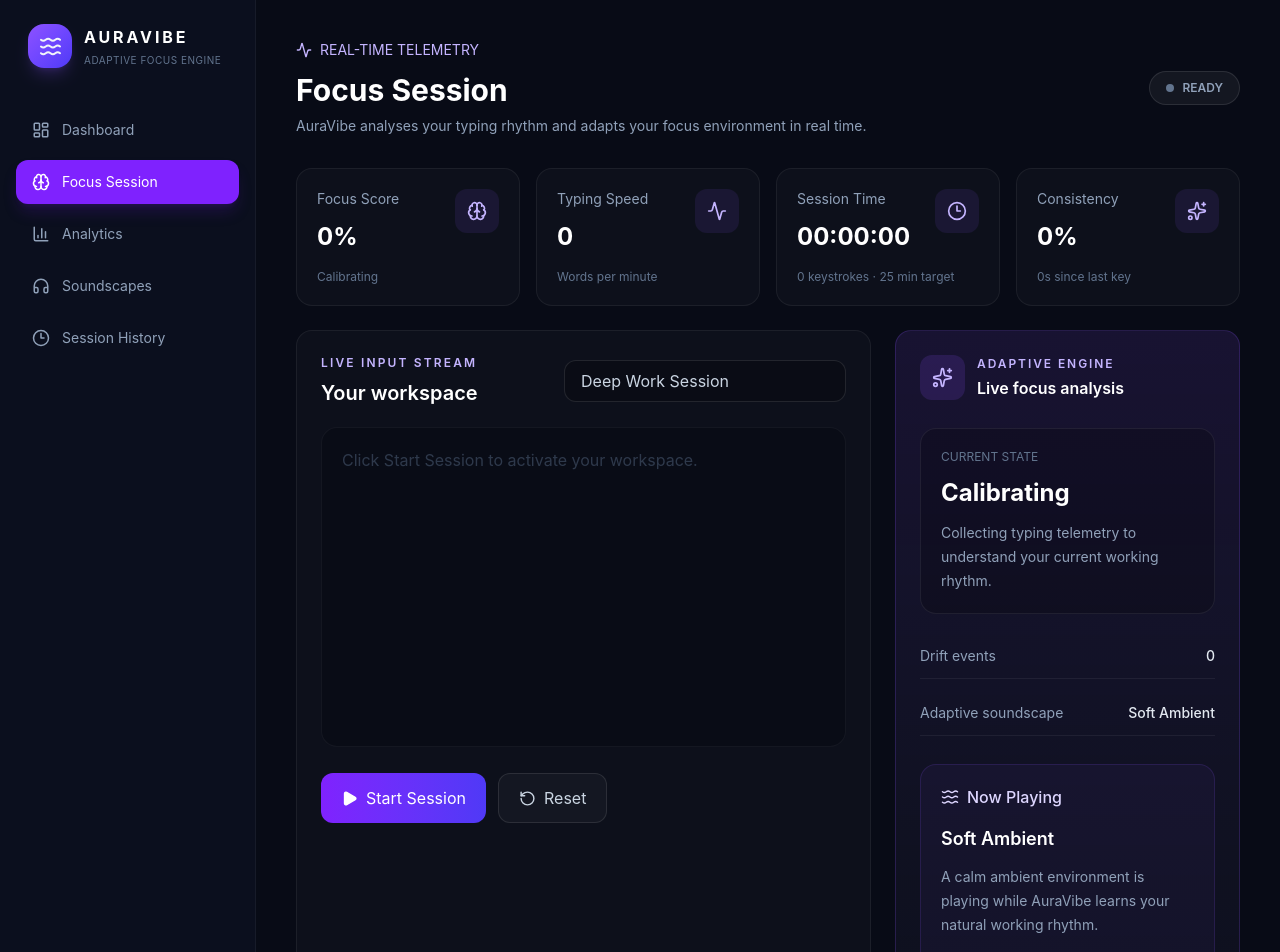
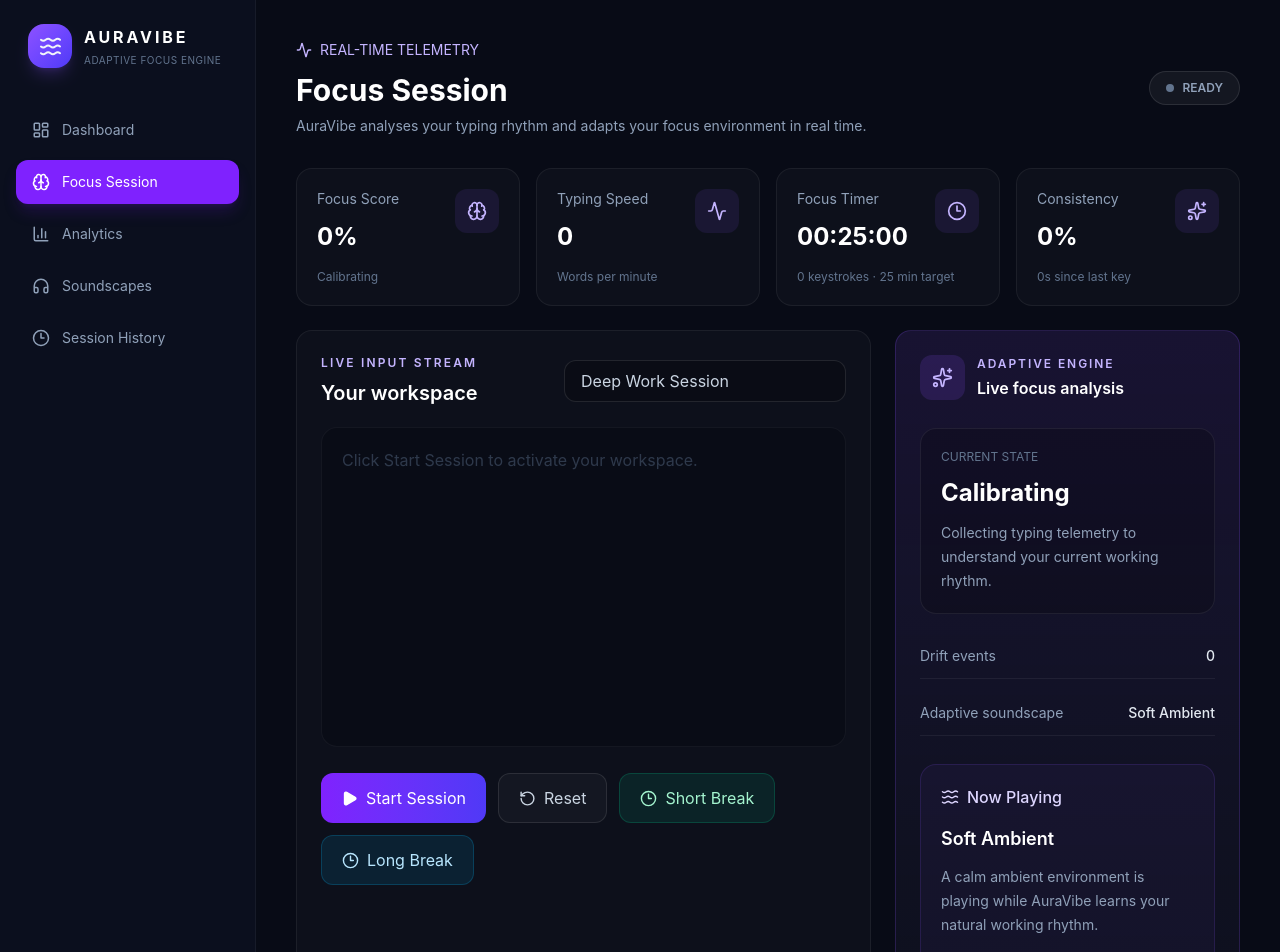
Before and after one commit to joyandrea00/AuraVibe, a React (Vite) app: page /AuraVibe/focus in a window 1280 px wide. Shown: the top 952 px of the page. Built offline with nearby package versions, Linux system fonts and the light colour scheme.

Commit message:
Update FocusSession.tsx

```diff
--- a/src/pages/FocusSession.tsx
+++ b/src/pages/FocusSession.tsx
@@ -14,22 +14,18 @@ import {
 } from "lucide-react";
 
 import { useTelemetry } from "../hooks/useTelemetry";
-
 import {
   calculateFocusScore,
   determineFocusState,
   type FocusState,
 } from "../utils/focusCalculator";
-
 import { getAdaptiveSoundscape } from "../utils/soundEngine";
 import { audioEngine } from "../services/audioEngine";
 import { useAppContext } from "../context/AppContext";
-
 import type {
   FocusSessionData,
   FocusState as StoredFocusState,
 } from "../types/session";
-
 import { saveSession } from "../services/sessionStorage";
 
 type AppPreferences = {
@@ -39,6 +35,9 @@ type AppPreferences = {
   soundEnabled: boolean;
   notificationsEnabled: boolean;
 };
+
+type TimerMode = "FOCUS" | "SHORT_BREAK" | "LONG_BREAK";
+type SessionStatus = "READY" | "RUNNING" | "PAUSED" | "ENDED";
 
 const DEFAULT_PREFERENCES: AppPreferences = {
   focusDuration: 25,
@@ -51,7 +50,6 @@ const DEFAULT_PREFERENCES: AppPreferences = {
 function readPreferences(): AppPreferences {
   try {
     const saved = localStorage.getItem("auravibe-settings");
-
     if (!saved) return DEFAULT_PREFERENCES;
 
     const parsed = JSON.parse(saved);
@@ -75,6 +73,10 @@ function readPreferences(): AppPreferences {
         typeof parsed.soundEnabled === "boolean"
           ? parsed.soundEnabled
           : DEFAULT_PREFERENCES.soundEnabled,
+      notificationsEnabled:
+        typeof parsed.notificationsEnabled === "boolean"
+          ? parsed.notificationsEnabled
+          : DEFAULT_PREFERENCES.notificationsEnabled,
     };
   } catch {
     return DEFAULT_PREFERENCES;
@@ -88,29 +90,23 @@ function FocusSession() {
     setSelectedSoundscape,
   } = useAppContext();
 
-  const [sessionStatus, setSessionStatus] = useState<
-    "READY" | "RUNNING" | "PAUSED" | "ENDED"
-  >("READY");
-
+  const [sessionStatus, setSessionStatus] =
+    useState<SessionStatus>("READY");
+  const [timerMode, setTimerMode] = useState<TimerMode>("FOCUS");
   const [sessionTitle, setSessionTitle] =
     useState("Deep Work Session");
-
   const [elapsedSeconds, setElapsedSeconds] = useState(0);
+  const [breakSecondsRemaining, setBreakSecondsRemaining] = useState(0);
   const [text, setText] = useState("");
   const [driftEvents, setDriftEvents] = useState(0);
-
   const [preferences, setPreferences] =
     useState<AppPreferences>(readPreferences);
 
   const driftDetectedRef = useRef(false);
   const sessionStartedAtRef = useRef<Date | null>(null);
-
   const wpmSamplesRef = useRef<number[]>([]);
   const consistencySamplesRef = useRef<number[]>([]);
-
-  const focusStateCountsRef = useRef<
-    Record<StoredFocusState, number>
-  >({
+  const focusStateCountsRef = useRef<Record<StoredFocusState, number>>({
     CALIBRATING: 0,
     FOCUSED: 0,
     DEEP_FOCUS: 0,
@@ -118,24 +114,34 @@ function FocusSession() {
     ATTENTION_DRIFT: 0,
     IDLE: 0,
   });
-
   const lastTrackedSecondRef = useRef(-1);
 
   const isRunning = sessionStatus === "RUNNING";
+  const isFocusMode = timerMode === "FOCUS";
+  const focusDurationSeconds = preferences.focusDuration * 60;
 
-  const focusDurationSeconds =
-    preferences.focusDuration * 60;
+  const breakDurationSeconds =
+    (timerMode === "SHORT_BREAK"
+      ? preferences.shortBreak
+      : preferences.longBreak) * 60;
 
   const isFocusComplete =
-    elapsedSeconds >= focusDurationSeconds;
+    isFocusMode && elapsedSeconds >= focusDurationSeconds;
+
+  const isBreakComplete =
+    !isFocusMode && breakSecondsRemaining <= 0;
+
+  const isTimerComplete = isFocusMode
+    ? isFocusComplete
+    : isBreakComplete;
 
   const {
     telemetry,
     registerKeystroke,
     resetTelemetry,
-  } = useTelemetry(isRunning);
+  } = useTelemetry(isRunning && isFocusMode);
 
-  /* SYNCHRONIZE PREFERENCES FROM SETTINGS */
+  /* Synchronize preferences from Settings */
   useEffect(() => {
     const syncPreferences = () => {
       setPreferences(readPreferences());
@@ -165,34 +171,41 @@ function FocusSession() {
     };
   }, []);
 
-  /* SESSION TIMER */
+  /* Focus and break countdowns */
   useEffect(() => {
-    if (!isRunning || isFocusComplete) return;
+    if (!isRunning || isTimerComplete) return;
 
     const timer = window.setInterval(() => {
+      if (isFocusMode) {
         setElapsedSeconds((seconds) =>
           Math.min(seconds + 1, focusDurationSeconds)
         );
+      } else {
+        setBreakSecondsRemaining((seconds) =>
+          Math.max(seconds - 1, 0)
+        );
+      }
     }, 1000);
 
     return () => window.clearInterval(timer);
   }, [
     isRunning,
-    isFocusComplete,
+    isFocusMode,
+    isTimerComplete,
     focusDurationSeconds,
   ]);
 
-  /* PAUSE WHEN FOCUS DURATION IS REACHED */
+  /* Pause automatically when a timer completes */
   useEffect(() => {
-    if (isRunning && isFocusComplete) {
+    if (isRunning && isTimerComplete) {
       audioEngine.stop();
       setSessionStatus("PAUSED");
     }
-  }, [isRunning, isFocusComplete]);
+  }, [isRunning, isTimerComplete]);
 
-  /* LIVE FOCUS SCORE */
+  /* Live focus score */
   const focusScore = useMemo(() => {
-    if (sessionStatus === "READY") return 0;
+    if (sessionStatus === "READY" || !isFocusMode) return 0;
 
     return calculateFocusScore({
       wpm: telemetry.wpm,
@@ -204,13 +217,15 @@ function FocusSession() {
     telemetry.consistency,
     telemetry.pauseDuration,
     sessionStatus,
+    isFocusMode,
   ]);
 
-  /* LIVE FOCUS STATE */
+  /* Live focus state */
   const focusState: FocusState = useMemo(() => {
     if (
       sessionStatus === "READY" ||
-      sessionStatus === "ENDED"
+      sessionStatus === "ENDED" ||
+      !isFocusMode
     ) {
       return "CALIBRATING";
     }
@@ -223,9 +238,10 @@ function FocusSession() {
     focusScore,
     telemetry.pauseDuration,
     sessionStatus,
+    isFocusMode,
   ]);
 
-  /* ADAPTIVE SOUND RECOMMENDATION */
+  /* Adaptive sound recommendation */
   const adaptiveSound = useMemo(
     () =>
       getAdaptiveSoundscape(
@@ -233,30 +249,31 @@ function FocusSession() {
         telemetry.wpm,
         telemetry.consistency
       ),
-    [
-      focusState,
-      telemetry.wpm,
-      telemetry.consistency,
-    ]
+    [focusState, telemetry.wpm, telemetry.consistency]
   );
 
-  /* UPDATE SELECTED SOUNDSCAPE */
+  /* Update selected soundscape while focusing */
   useEffect(() => {
-    if (!isRunning) return;
+    if (!isRunning || !isFocusMode) return;
 
     if (selectedSoundscape !== adaptiveSound.name) {
       setSelectedSoundscape(adaptiveSound.name);
     }
   }, [
     isRunning,
+    isFocusMode,
     adaptiveSound.name,
     selectedSoundscape,
     setSelectedSoundscape,
   ]);
 
-  /* REAL AUDIO PLAYBACK, RESPECTING SETTINGS */
+  /* Audio playback, respecting Settings */
   useEffect(() => {
-    if (!isRunning || !preferences.soundEnabled) {
+    if (
+      !isRunning ||
+      !isFocusMode ||
+      !preferences.soundEnabled
+    ) {
       audioEngine.stop();
       return;
     }
@@ -271,39 +288,44 @@ function FocusSession() {
     };
   }, [
     isRunning,
+    isFocusMode,
     preferences.soundEnabled,
     adaptiveSound.name,
     adaptiveSound.intensity,
   ]);
 
-  /* COLLECT REAL-TIME ANALYTICS */
+  /* Collect focus analytics only during focus sessions */
   useEffect(() => {
-    if (!isRunning || elapsedSeconds === 0) return;
-
-    if (lastTrackedSecondRef.current === elapsedSeconds) {
+    if (
+      !isRunning ||
+      !isFocusMode ||
+      elapsedSeconds === 0 ||
+      lastTrackedSecondRef.current === elapsedSeconds
+    ) {
       return;
     }
 
     lastTrackedSecondRef.current = elapsedSeconds;
+    wpmSamplesRef.current.push(telemetry.wpm);
+    consistencySamplesRef.current.push(telemetry.consistency);
 
-    wpmSamplesRef.current.push(telemetry.wpm);
-
-    consistencySamplesRef.current.push(
-      telemetry.consistency
-    );
-
-    const currentState = focusState as StoredFocusState;
-    focusStateCountsRef.current[currentState] += 1;
+    focusStateCountsRef.current[focusState as StoredFocusState] += 1;
   }, [
     isRunning,
+    isFocusMode,
     elapsedSeconds,
     telemetry.wpm,
     telemetry.consistency,
     focusState,
   ]);
 
-  /* DETECT ATTENTION DRIFT */
+  /* Detect attention drift during focus */
   useEffect(() => {
+    if (!isFocusMode) {
+      driftDetectedRef.current = false;
+      return;
+    }
+
     const isDrifting =
       focusState === "ATTENTION_DRIFT" ||
       focusState === "IDLE";
@@ -316,13 +338,14 @@ function FocusSession() {
     if (!isDrifting) {
       driftDetectedRef.current = false;
     }
-  }, [focusState]);
+  }, [focusState, isFocusMode]);
 
-  /* START / RESUME */
+  /* Start or resume a focus session */
   const startSession = () => {
     if (sessionStatus === "PAUSED") {
-      if (isFocusComplete) {
+      if (isTimerComplete) {
         setSessionStatus("ENDED");
+        audioEngine.stop();
         return;
       }
 
@@ -334,9 +357,12 @@ function FocusSession() {
       sessionStatus === "READY" ||
       sessionStatus === "ENDED"
     ) {
+      audioEngine.stop();
       resetTelemetry();
 
+      setTimerMode("FOCUS");
       setElapsedSeconds(0);
+      setBreakSecondsRemaining(0);
       setText("");
       setDriftEvents(0);
 
@@ -356,20 +382,42 @@ function FocusSession() {
       };
 
       lastTrackedSecondRef.current = -1;
-
       setSessionStatus("RUNNING");
     }
   };
 
-  /* PAUSE */
+  /* Start a short or long break */
+  const startBreak = (mode: "SHORT_BREAK" | "LONG_BREAK") => {
+    audioEngine.stop();
+
+    const duration =
+      mode === "SHORT_BREAK"
+        ? preferences.shortBreak
+        : preferences.longBreak;
+
+    setTimerMode(mode);
+    setBreakSecondsRemaining(duration * 60);
+    setSessionStatus("RUNNING");
+  };
+
+  /* Pause */
   const pauseSession = () => {
     if (sessionStatus === "RUNNING") {
       setSessionStatus("PAUSED");
+      audioEngine.stop();
     }
   };
 
-  /* END AND SAVE */
+  /* End and save focus session; breaks are never saved as focus */
   const endSession = () => {
+    if (!isFocusMode) {
+      audioEngine.stop();
+      setSessionStatus("ENDED");
+      setTimerMode("FOCUS");
+      setBreakSecondsRemaining(0);
+      return;
+    }
+
     if (elapsedSeconds === 0) {
       audioEngine.stop();
       setSessionStatus("ENDED");
@@ -377,7 +425,6 @@ function FocusSession() {
     }
 
     const endTime = new Date();
-
     const startTime =
       sessionStartedAtRef.current ?? endTime;
 
@@ -401,9 +448,7 @@ function FocusSession() {
           )
         : telemetry.consistency;
 
-    const distribution = {
-      ...focusStateCountsRef.current,
-    };
+    const distribution = { ...focusStateCountsRef.current };
 
     const dominantFocusState = (
       Object.entries(distribution) as [
@@ -413,16 +458,12 @@ function FocusSession() {
     ).reduce(
       (dominant, current) =>
         current[1] > dominant[1] ? current : dominant,
-      ["CALIBRATING", -1] as [
-        StoredFocusState,
-        number
-      ]
+      ["CALIBRATING", -1] as [StoredFocusState, number]
     )[0];
 
     const storedSession: FocusSessionData = {
       id: crypto.randomUUID(),
-      title:
-        sessionTitle.trim() || "Untitled Focus Session",
+      title: sessionTitle.trim() || "Untitled Focus Session",
       date: endTime.toISOString(),
       startTime: startTime.toISOString(),
       endTime: endTime.toISOString(),
@@ -445,12 +486,14 @@ function FocusSession() {
     setSessionStatus("ENDED");
   };
 
-  /* RESET */
+  /* Reset current timer */
   const resetSession = () => {
     audioEngine.stop();
     resetTelemetry();
 
+    setTimerMode("FOCUS");
     setElapsedSeconds(0);
+    setBreakSecondsRemaining(0);
     setText("");
     setDriftEvents(0);
 
@@ -470,15 +513,15 @@ function FocusSession() {
     };
 
     lastTrackedSecondRef.current = -1;
-
     setSessionStatus("READY");
   };
 
-  /* FORMAT TIME */
+  /* Format time */
   const formatTime = (totalSeconds: number) => {
-    const hours = Math.floor(totalSeconds / 3600);
-    const minutes = Math.floor((totalSeconds % 3600) / 60);
-    const seconds = totalSeconds % 60;
+    const safeSeconds = Math.max(0, totalSeconds);
+    const hours = Math.floor(safeSeconds / 3600);
+    const minutes = Math.floor((safeSeconds % 3600) / 60);
+    const seconds = safeSeconds % 60;
 
     return [
       hours.toString().padStart(2, "0"),
@@ -486,6 +529,10 @@ function FocusSession() {
       seconds.toString().padStart(2, "0"),
     ].join(":");
   };
+
+  const displayedTime = isFocusMode
+    ? formatTime(Math.max(0, focusDurationSeconds - elapsedSeconds))
+    : formatTime(breakSecondsRemaining);
 
   const stateLabel = focusState
     .replace(/_/g, " ")
@@ -526,7 +573,9 @@ function FocusSession() {
                 : "bg-slate-500"
             }`}
           />
-          {sessionStatus}
+          {timerMode === "FOCUS"
+            ? sessionStatus
+            : `${timerMode.replace("_", " ")} · ${sessionStatus}`}
         </div>
       </div>
 
@@ -548,9 +597,17 @@ function FocusSession() {
 
         <LiveMetric
           icon={<Clock3 size={20} />}
-          label="Session Time"
-          value={formatTime(elapsedSeconds)}
-          detail={`${telemetry.keyCount} keystrokes · ${preferences.focusDuration} min target`}
+          label={isFocusMode ? "Focus Timer" : "Break Timer"}
+          value={displayedTime}
+          detail={
+            isFocusMode
+              ? `${telemetry.keyCount} keystrokes · ${preferences.focusDuration} min target`
+              : `${timerMode === "SHORT_BREAK" ? "Short" : "Long"} break · ${
+                  timerMode === "SHORT_BREAK"
+                    ? preferences.shortBreak
+                    : preferences.longBreak
+                } min`
+          }
         />
 
         <LiveMetric
@@ -572,20 +629,23 @@ function FocusSession() {
               </p>
 
               <h2 className="mt-2 text-xl font-semibold text-white">
-                Your workspace
+                {isFocusMode
+                  ? "Your workspace"
+                  : timerMode === "SHORT_BREAK"
+                    ? "Short break"
+                    : "Long break"}
               </h2>
             </div>
 
             <input
               value={sessionTitle}
-              onChange={(event) =>
-                setSessionTitle(event.target.value)
-              }
+              onChange={(event) => setSessionTitle(event.target.value)}
               disabled={sessionStatus === "RUNNING"}
               className="rounded-xl border border-white/10 bg-black/20 px-4 py-2 text-sm text-slate-300 outline-none focus:border-violet-500 disabled:opacity-60"
             />
           </div>
 
+          {isFocusMode ? (
             <textarea
               value={text}
               onChange={(event) => {
@@ -600,10 +660,28 @@ function FocusSession() {
               }
               className="mt-5 h-80 w-full resize-none rounded-2xl border border-white/[0.08] bg-[#070a14] p-5 text-sm leading-7 text-slate-200 outline-none transition placeholder:text-slate-600 focus:border-violet-500/60 disabled:cursor-not-allowed disabled:opacity-60"
             />
+          ) : (
+            <div className="mt-5 flex h-80 flex-col items-center justify-center rounded-2xl border border-white/[0.08] bg-[#070a14] p-8 text-center">
+              <Clock3 size={42} className="text-emerald-300" />
+              <h3 className="mt-5 text-2xl font-semibold text-white">
+                Take a breath
+              </h3>
+              <p className="mt-3 max-w-sm text-sm leading-6 text-slate-400">
+                Step away from your workspace, stretch, and rest your eyes.
+                Your break timer will continue running.
+              </p>
+              <p className="mt-5 text-xs text-slate-500">
+                Focus session data is not recorded during breaks.
+              </p>
+            </div>
+          )}
 
           {/* BUTTONS */}
           <div className="mt-5 flex flex-wrap gap-3">
-            {!isRunning && sessionStatus !== "PAUSED" && (
+            {!isRunning &&
+              (sessionStatus === "READY" ||
+                sessionStatus === "ENDED") &&
+              isFocusMode && (
                 <button
                   onClick={startSession}
                   className="flex items-center gap-2 rounded-xl bg-gradient-to-r from-violet-600 to-indigo-600 px-5 py-3 text-sm font-semibold text-white transition hover:opacity-90"
@@ -615,23 +693,42 @@ function FocusSession() {
                 </button>
               )}
 
-            {sessionStatus === "PAUSED" && !isFocusComplete && (
+            {sessionStatus === "PAUSED" && !isTimerComplete && (
               <button
-                onClick={startSession}
+                onClick={() => setSessionStatus("RUNNING")}
                 className="flex items-center gap-2 rounded-xl bg-gradient-to-r from-violet-600 to-indigo-600 px-5 py-3 text-sm font-semibold text-white"
               >
                 <Play size={17} fill="currentColor" />
-                Resume Session
+                Resume {isFocusMode ? "Session" : "Break"}
               </button>
             )}
 
-            {sessionStatus === "PAUSED" && isFocusComplete && (
+            {sessionStatus === "PAUSED" &&
+              isTimerComplete &&
+              isFocusMode && (
                 <button
                   onClick={endSession}
                   className="flex items-center gap-2 rounded-xl bg-gradient-to-r from-violet-600 to-indigo-600 px-5 py-3 text-sm font-semibold text-white"
                 >
                   <Square size={16} fill="currentColor" />
-                Complete & Save
+                  Complete &amp; Save
+                </button>
+              )}
+
+            {sessionStatus === "PAUSED" &&
+              isTimerComplete &&
+              !isFocusMode && (
+                <button
+                  onClick={() => {
+                    setTimerMode("FOCUS");
+                    setBreakSecondsRemaining(0);
+                    setElapsedSeconds(0);
+                    setSessionStatus("READY");
+                  }}
+                  className="flex items-center gap-2 rounded-xl bg-gradient-to-r from-violet-600 to-indigo-600 px-5 py-3 text-sm font-semibold text-white"
+                >
+                  <Play size={17} fill="currentColor" />
+                  Return to Focus
                 </button>
               )}
 
@@ -645,14 +742,32 @@ function FocusSession() {
               </button>
             )}
 
-            {(isRunning || sessionStatus === "PAUSED") &&
+            {isFocusMode &&
+              (isRunning || sessionStatus === "PAUSED") &&
               !isFocusComplete && (
                 <button
                   onClick={endSession}
                   className="flex items-center gap-2 rounded-xl border border-rose-400/20 bg-rose-400/10 px-5 py-3 text-sm font-semibold text-rose-200"
                 >
                   <Square size={16} fill="currentColor" />
-                  End & Save
+                  End &amp; Save
+                </button>
+              )}
+
+            {!isFocusMode &&
+              (isRunning || sessionStatus === "PAUSED") && (
+                <button
+                  onClick={() => {
+                    audioEngine.stop();
+                    setTimerMode("FOCUS");
+                    setBreakSecondsRemaining(0);
+                    setElapsedSeconds(0);
+                    setSessionStatus("READY");
+                  }}
+                  className="flex items-center gap-2 rounded-xl border border-white/10 bg-white/[0.03] px-5 py-3 text-sm font-semibold text-slate-300"
+                >
+                  <Square size={16} />
+                  End Break
                 </button>
               )}
 
@@ -663,6 +778,26 @@ function FocusSession() {
               <RotateCcw size={17} />
               Reset
             </button>
+
+            {!isRunning && (
+              <>
+                <button
+                  onClick={() => startBreak("SHORT_BREAK")}
+                  className="flex items-center gap-2 rounded-xl border border-emerald-400/20 bg-emerald-400/10 px-5 py-3 text-sm font-semibold text-emerald-200"
+                >
+                  <Clock3 size={17} />
+                  Short Break
+                </button>
+
+                <button
+                  onClick={() => startBreak("LONG_BREAK")}
+                  className="flex items-center gap-2 rounded-xl border border-sky-400/20 bg-sky-400/10 px-5 py-3 text-sm font-semibold text-sky-200"
+                >
+                  <Clock3 size={17} />
+                  Long Break
+                </button>
+              </>
+            )}
           </div>
         </div>
 
@@ -677,7 +812,6 @@ function FocusSession() {
               <p className="text-xs font-semibold tracking-[0.16em] text-violet-300">
                 ADAPTIVE ENGINE
               </p>
-
               <h2 className="mt-1 font-semibold text-white">
                 Live focus analysis
               </h2>
@@ -686,13 +820,13 @@ function FocusSession() {
 
           <div className="mt-7 rounded-2xl border border-white/[0.07] bg-black/20 p-5">
             <p className="text-xs text-slate-500">CURRENT STATE</p>
-
             <h3 className="mt-3 text-2xl font-bold text-white">
-              {stateLabel}
+              {isFocusMode ? stateLabel : "On Break"}
             </h3>
-
             <p className="mt-3 text-sm leading-6 text-slate-400">
-              {getFocusMessage(focusState)}
+              {isFocusMode
+                ? getFocusMessage(focusState)
+                : "Your break is in progress. Relax before returning to your next focus session."}
             </p>
           </div>
 
@@ -701,7 +835,6 @@ function FocusSession() {
               label="Drift events"
               value={driftEvents.toString()}
             />
-
             <InfoRow
               label="Adaptive soundscape"
               value={adaptiveSound.name}
@@ -727,7 +860,6 @@ function FocusSession() {
                 <span className="text-slate-500">
                   Adaptive intensity
                 </span>
-
                 <span className="font-semibold text-violet-200">
                   {Math.round(adaptiveSound.intensity * 100)}%
                 </span>
@@ -744,11 +876,11 @@ function FocusSession() {
             </div>
 
             <p className="mt-5 text-xs leading-5 text-slate-500">
-              {preferences.soundEnabled
-                ? isRunning
+              {!preferences.soundEnabled
+                ? "Sound is disabled in Settings."
+                : isRunning && isFocusMode
                   ? "Adaptive audio is enabled and responds to your live focus state."
-                  : "Audio will play when you start a focus session."
-                : "Sound is disabled in Settings."}
+                  : "Adaptive audio plays during active focus sessions."}
             </p>
           </div>
         </div>
@@ -773,17 +905,14 @@ function LiveMetric({
       <div className="flex items-start justify-between">
         <div>
           <p className="text-sm text-slate-400">{label}</p>
-
           <p className="mt-3 text-2xl font-bold text-white">
             {value}
           </p>
         </div>
-
         <div className="rounded-xl bg-violet-500/10 p-3 text-violet-300">
           {icon}
         </div>
       </div>
-
       <p className="mt-4 text-xs text-slate-500">{detail}</p>
     </div>
   );
```
Lines whose indentation alone changed are shown as unchanged.
